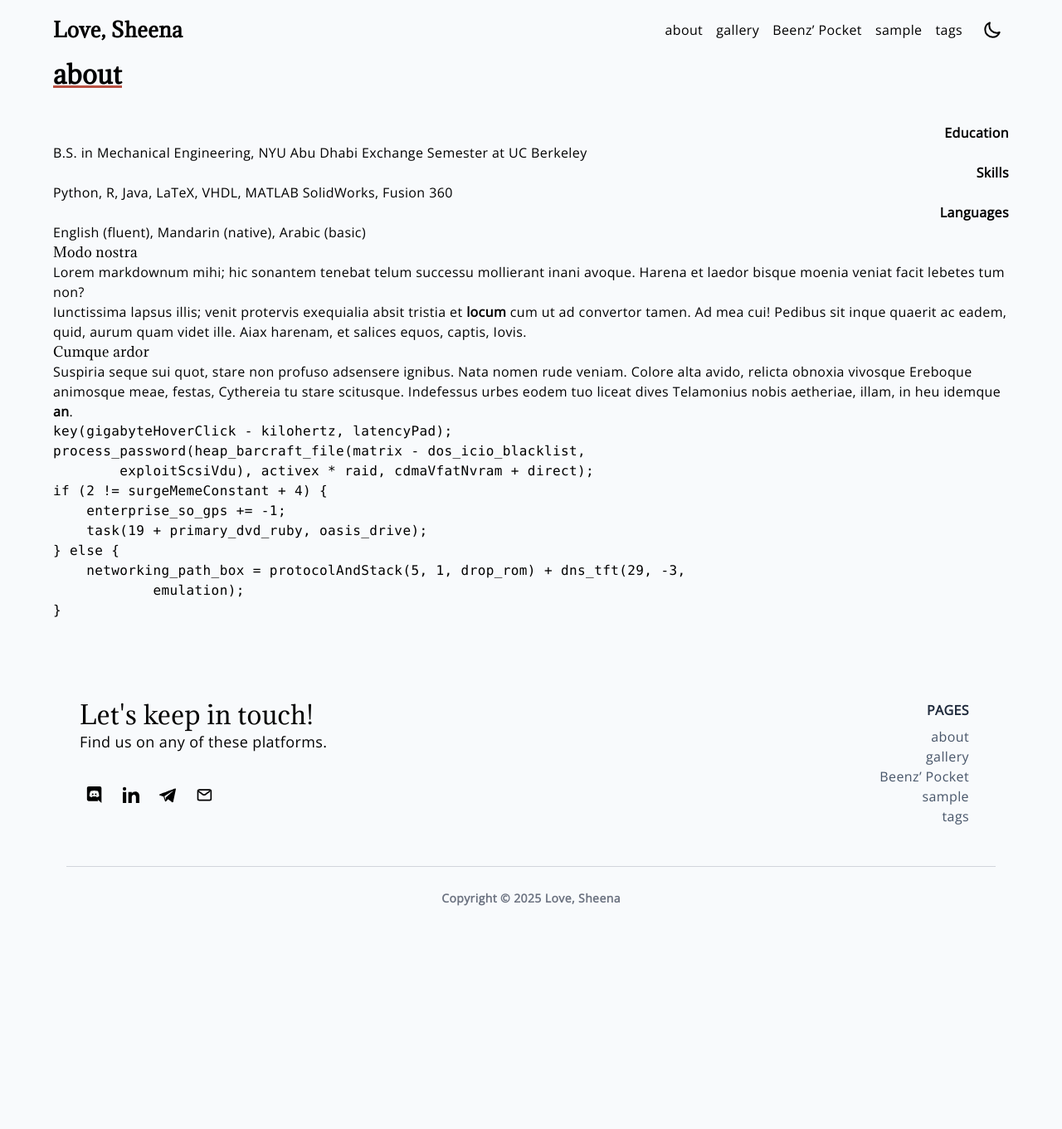
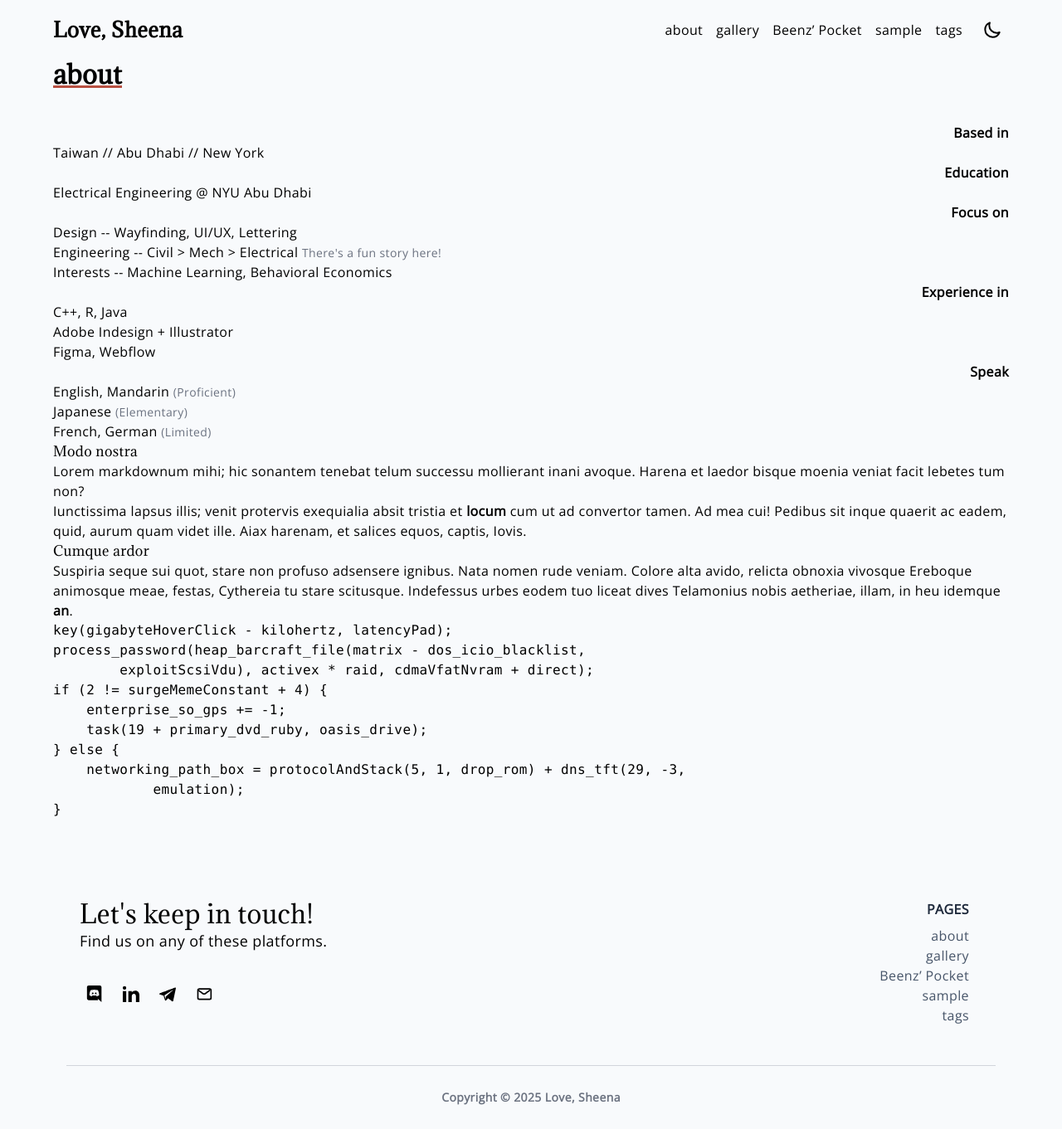
Before and after one commit to beenzpaste/beenzpaste.github.io, a Jekyll site: the page built from about.md, in a window 1280 px wide. Shown: the whole page at 83% size. Built offline with Jekyll 4.4.1, drawn with Linux system fonts in a browser that asks for light colours; before the commit the page ends 1121 px from its top, so only the background shows below that.

Commit message:
Update about.md
try #2

```diff
--- a/about.md
+++ b/about.md
@@ -1,24 +1,33 @@
 ---
+layout: about
 title: about
-layout: about
 ---
 
-<!-- Repeat this block for each section -->
+<div class="text-right font-bold">Based in</div>
+<div>Taiwan // Abu Dhabi // New York</div>
+
 <div class="text-right font-bold">Education</div>
-<div class="text-left">
-  B.S. in Mechanical Engineering, NYU Abu Dhabi
-  Exchange Semester at UC Berkeley
+<div>Electrical Engineering <span class="italic">@ NYU Abu Dhabi</span></div>
+
+<div class="text-right font-bold">Focus on</div>
+<div>
+  Design -- <span class="italic">Wayfinding, UI/UX, Lettering</span><br>
+  Engineering -- <span class="italic">Civil > Mech > Electrical</span> <span class="text-sm text-gray-500">There's a fun story here!</span><br>
+  Interests -- <span class="italic">Machine Learning, Behavioral Economics</span>
 </div>
 
-<div class="text-right font-bold">Skills</div>
-<div class="text-left">
-  Python, R, Java, LaTeX, VHDL, MATLAB
-  SolidWorks, Fusion 360
+<div class="text-right font-bold">Experience in</div>
+<div>
+  C++, R, Java<br>
+  Adobe Indesign + Illustrator<br>
+  Figma, Webflow
 </div>
 
-<div class="text-right font-bold">Languages</div>
-<div class="text-left">
-  English (fluent), Mandarin (native), Arabic (basic)
+<div class="text-right font-bold">Speak</div>
+<div>
+  English, Mandarin <span class="text-sm text-gray-500">(Proficient)</span><br>
+  Japanese <span class="text-sm text-gray-500">(Elementary)</span><br>
+  French, German <span class="text-sm text-gray-500">(Limited)</span>
 </div>
 
 ## Modo nostra
```
